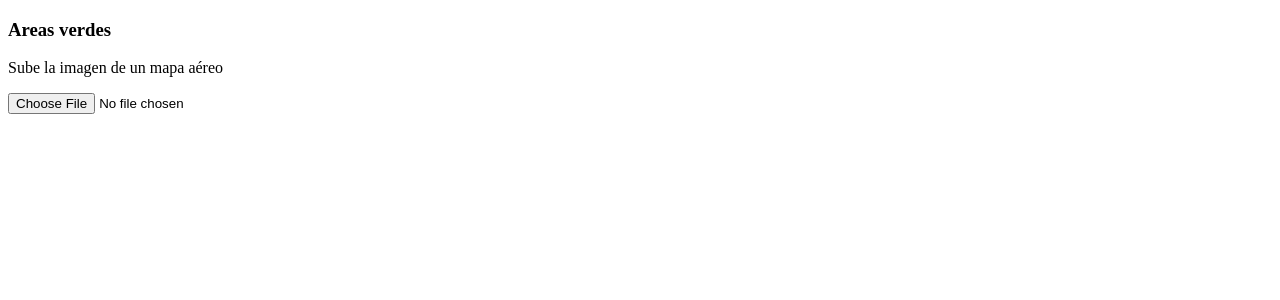
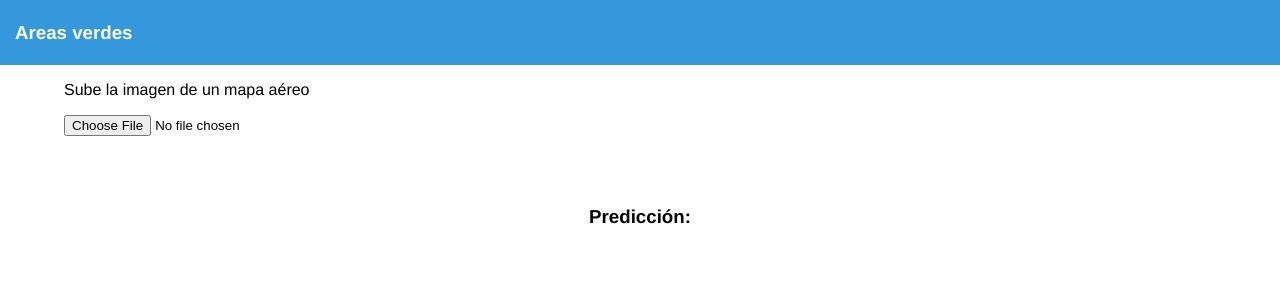
Before and after one commit to vincent1bt/fase3-detector, a Flask app: page / in a window 1280 px wide. Shown: the top 300 px of the page. Run offline with Flask 2, Linux system fonts and the light colour scheme.

Commit message:
diseno simple agregado

```diff
--- /dev/null
+++ b/static/style.css
@@ -0,0 +1,32 @@
+body {
+    font-family: Helvetica, Arial, sans-serif;
+    margin: 0;
+}
+
+header {
+    background: #3498db;
+    color: white;
+    width: 100%;
+    height: 65px;
+}
+
+header h3 {
+    line-height: 65px;
+    margin: 0;
+    margin-left: 15px;
+}
+
+img {
+    max-width: 75%;
+    display: block;
+    margin: 35px auto;
+}
+
+section {
+    width: 90%;
+    margin: 0 auto;
+}
+
+.content h3 {
+    text-align: center;
+}
--- a/templates/index.html
+++ b/templates/index.html
@@ -3,6 +3,7 @@
 <head>
     <meta charset="UTF-8">
     <meta name="viewport" content="width=device-width, initial-scale=1.0">
+    <link rel="stylesheet" href="{{ url_for('static', filename='style.css') }}">
     <script src="{{ url_for('static', filename='script.js') }}"></script>
     <title>Areas verdes</title>
 </head>
@@ -17,6 +18,8 @@
 
     <section class="content">
         <img src="" alt="" id="original_image">
+
+        <h3>Predicción:</h3>
         <img src="" alt="" id="segmentation_image">
     </section>
 </body>
```
Also changed, not shown: style.css (deleted).
